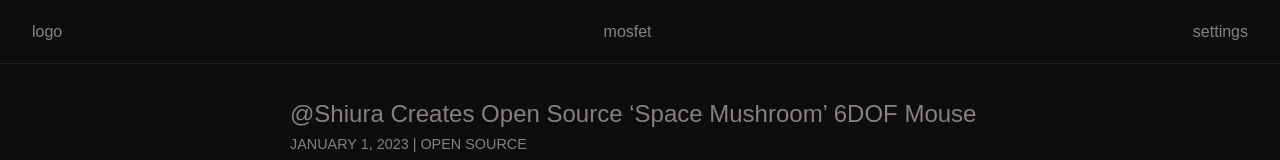
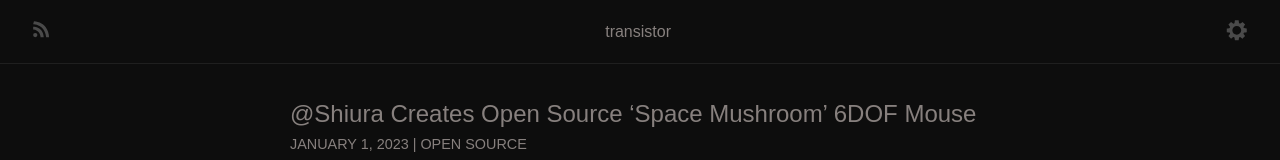
Before and after one commit to Casm101/mosfet, a Next.js app: page / in a window 1280 px wide. Shown: the top 160 px of the page. Built offline with nearby package versions, Linux system fonts and the light colour scheme.

Commit message:
Update: add icons for header

```diff
--- a/components/Navigation/index.tsx
+++ b/components/Navigation/index.tsx
@@ -2,14 +2,16 @@
 import React, { memo } from "react";
 import { INavigation } from "../../types";
 
+import { RSSIcon, SettingsIcon } from "../../icons";
+
 import { NavBar } from "./styles";
 
-export const Navigation = memo<INavigation>(({ title = "mosfet" }) => {
+export const Navigation = memo<INavigation>(({ title = "transistor" }) => {
   return (
     <NavBar>
-      <span>logo</span>
+      <span><RSSIcon /></span>
       <span>{title}</span>
-      <span>settings</span>
+      <span><SettingsIcon /></span>
     </NavBar>
   );
 });
--- /dev/null
+++ b/icons/index.ts
@@ -0,0 +1,2 @@
+export * from "./rss-icon";
+export * from "./settings-icon";
--- /dev/null
+++ b/icons/rss-icon.tsx
@@ -0,0 +1,31 @@
+import React from "react";
+import { IIcon } from "../types";
+
+export const RSSIcon = ({ color = "#4A4A4A" }: IIcon) => {
+  return (
+    <svg
+      xmlns="http://www.w3.org/2000/svg"
+      width="18"
+      height="19.562"
+      x="0"
+      y="0"
+      enableBackground="new 0 0 18 19.562"
+      version="1.1"
+      viewBox="0 0 18 19.562"
+      xmlSpace="preserve"
+    >
+      <path
+        fill={color}
+        d="M1.967 1.322c2.637.229 5.157.864 7.477 2.181 2.299 1.304 4.073 3.127 5.36 5.429 1.035 1.851 1.687 3.837 2.008 5.927.112.734.141 1.48.205 2.222.004.047-.004.097-.008.157h-2.925c-.039-.305-.078-.615-.121-.926-.366-2.654-1.239-5.108-2.897-7.242a11.708 11.708 0 00-3.619-3.075 13.83 13.83 0 00-5.556-1.684c-.245-.022-.49-.037-.757-.057M1.134 4.254V1.263"
+      ></path>
+      <path
+        fill={color}
+        d="M11.724 17.244H8.526c-.041-.414-.066-.825-.127-1.231-.342-2.304-1.461-4.096-3.506-5.269-1.126-.645-2.349-.984-3.635-1.113l-.117-.013V6.673c.38.031.757.051 1.131.094 1.021.119 2.021.335 2.986.691 1.474.543 2.757 1.372 3.806 2.556 1.314 1.482 2.062 3.229 2.404 5.159.119.674.17 1.36.256 2.071"
+      ></path>
+      <path
+        fill={color}
+        d="M1.133 15.107a2.123 2.123 0 012.149-2.125 2.134 2.134 0 012.12 2.139 2.144 2.144 0 01-2.154 2.129 2.133 2.133 0 01-2.115-2.143"
+      ></path>
+    </svg>
+  );
+};
--- /dev/null
+++ b/icons/settings-icon.tsx
@@ -0,0 +1,23 @@
+import React from "react";
+import { IIcon } from "../types";
+
+export const SettingsIcon = ({ color = "#4A4A4A" }: IIcon) => {
+  return (
+    <svg
+      xmlns="http://www.w3.org/2000/svg"
+      width="21.833"
+      height="22"
+      x="0"
+      y="0"
+      enableBackground="new 0 0 21.833 22"
+      version="1.1"
+      viewBox="0 0 21.833 22"
+      xmlSpace="preserve"
+    >
+      <path
+        fill={color}
+        d="M8.908 21.333c-.133-.872-.271-1.728-.387-2.587-.031-.239-.104-.393-.353-.441a.567.567 0 01-.228-.091c-.385-.28-.691-.185-1.045.11-.597.494-1.242.931-1.85 1.377l-2.638-2.639 1.008-1.375c.208-.283.427-.56.623-.851.047-.069.053-.194.024-.276-.082-.238-.209-.463-.285-.703-.058-.178-.162-.232-.332-.256-.811-.115-1.619-.238-2.43-.361-.08-.012-.158-.03-.246-.049V9.465c.752-.115 1.494-.258 2.241-.331.478-.046.755-.194.93-.687.135-.383.144-.623-.12-.945-.502-.611-.95-1.27-1.401-1.883l2.644-2.645c.632.465 1.31.938 1.953 1.453.283.225.52.287.814.074a.276.276 0 01.111-.052c.475-.073.582-.393.63-.821.082-.765.22-1.521.337-2.295h3.736l.244 1.59c.058.372.119.744.163 1.117.02.161.092.237.24.288.231.08.46.175.677.287.137.068.229.061.35-.03.641-.481 1.289-.955 1.935-1.431l.257-.189c.881.883 1.748 1.749 2.635 2.635l-1.112 1.514-.016.019c-.197.28-.521.546-.557.845-.035.287.214.619.366.916.043.082.18.147.283.164.808.131 1.617.246 2.428.368.08.013.159.031.247.048v3.727c-.761.117-1.509.258-2.265.334-.457.048-.714.197-.896.66-.159.406-.147.66.123.99.495.609.939 1.258 1.387 1.865-.881.883-1.752 1.754-2.638 2.639-.653-.479-1.348-.972-2.018-1.494-.238-.187-.433-.226-.688-.062a1.577 1.577 0 01-.453.185c-.209.054-.269.184-.296.381-.122.875-.259 1.748-.393 2.636H8.908zm6.29-10.005c-.004-2.434-2.002-4.426-4.433-4.415a4.43 4.43 0 00-4.408 4.411c-.008 2.432 1.984 4.427 4.418 4.428 2.433.002 4.427-1.993 4.423-4.424"
+      ></path>
+    </svg>
+  );
+};
```
